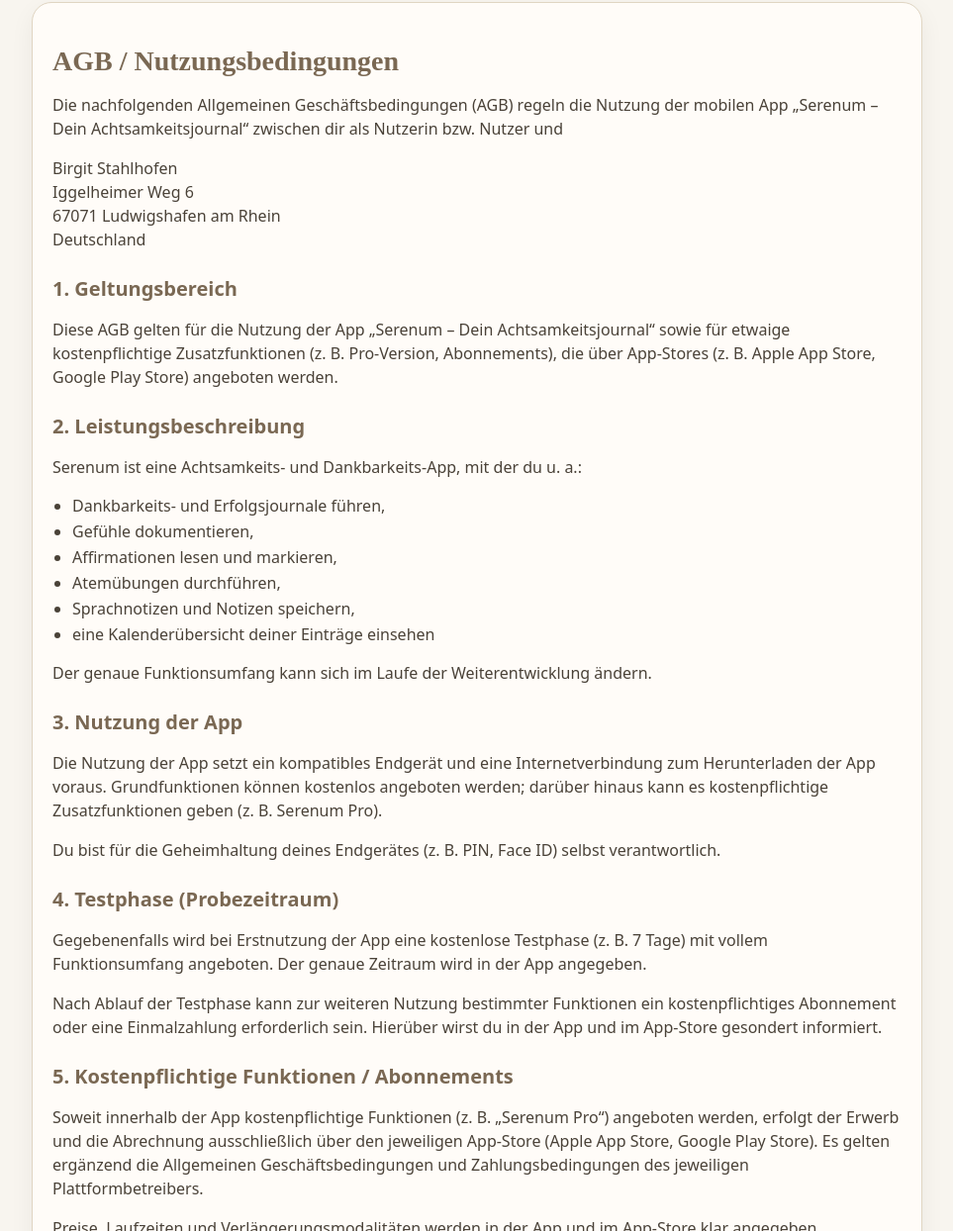
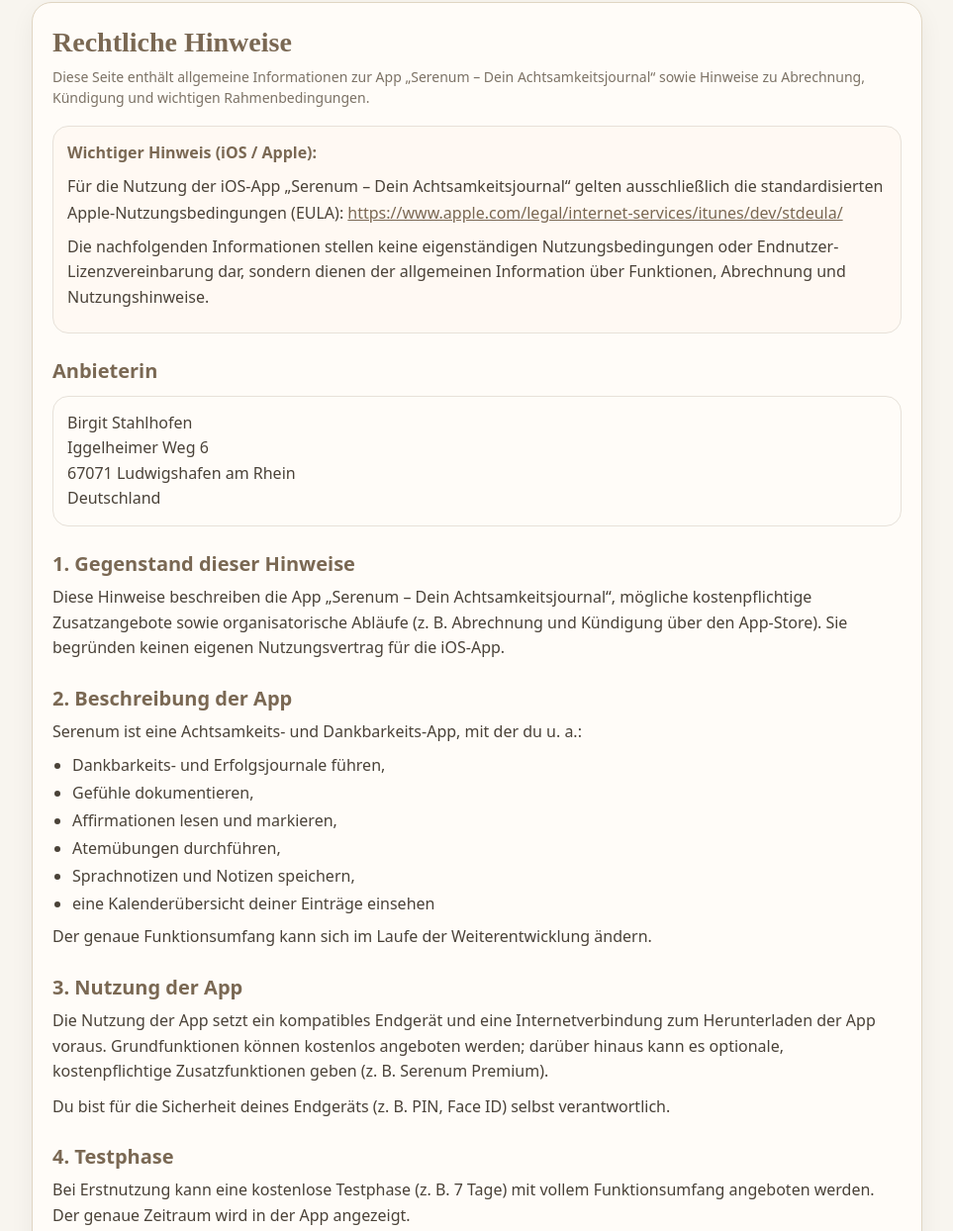
Before and after one commit to BellaStahl/serenum-legal, a plain HTML site: page agb.html in a window 1280 px wide. Shown: the part 30-1274 px from the top of the page at 99% size, without its empty margins (158-1121 px from the left). Drawn offline with Linux system fonts and the light colour scheme.

Commit message:
Update agb.html

```diff
--- a/agb.html
+++ b/agb.html
@@ -2,14 +2,25 @@
 <html lang="de">
 <head>
   <meta charset="UTF-8" />
-  <title>AGB / Nutzungsbedingungen – Serenum</title>
+  <title>Rechtliche Hinweise – Serenum</title>
   <meta name="viewport" content="width=device-width, initial-scale=1" />
   <style>
+    :root{
+      --bg: #F8F5EF;
+      --card: #FFFCF8;
+      --text: #4A4238;
+      --muted: #7C7265;
+      --accent: #7A6853;
+      --border: #E0D5C2;
+      --borderSoft: #E7E1D9;
+      --shadow: 0 8px 24px rgba(0,0,0,0.06);
+      --radius: 20px;
+    }
     body {
       margin: 0;
       font-family: system-ui, -apple-system, BlinkMacSystemFont, "Segoe UI", sans-serif;
-      background-color: #F8F5EF;
-      color: #4A4238;
+      background-color: var(--bg);
+      color: var(--text);
     }
     .wrapper {
       max-width: 900px;
@@ -17,78 +28,117 @@
       padding: 32px 16px 48px;
     }
     .card {
-      background-color: #FFFCF8;
-      border-radius: 20px;
+      background-color: var(--card);
+      border-radius: var(--radius);
       padding: 24px 20px;
-      border: 1px solid #E0D5C2;
-      box-shadow: 0 8px 24px rgba(0,0,0,0.06);
+      border: 1px solid var(--border);
+      box-shadow: var(--shadow);
     }
     h1 {
       font-family: "Times New Roman", "Georgia", serif;
       font-size: 28px;
-      color: #7A6853;
-      margin-bottom: 8px;
+      color: var(--accent);
+      margin: 0 0 8px 0;
+    }
+    .subtitle {
+      color: var(--muted);
+      font-size: 14px;
+      line-height: 1.5;
+      margin: 0 0 18px 0;
     }
     h2 {
       font-size: 20px;
-      color: #7A6853;
+      color: var(--accent);
       margin-top: 24px;
       margin-bottom: 8px;
     }
-    h3 {
-      font-size: 16px;
-      color: #7A6853;
-      margin-top: 18px;
-      margin-bottom: 6px;
-    }
     p {
-      line-height: 1.5;
-      margin-bottom: 6px;
+      line-height: 1.6;
+      margin: 0 0 10px 0;
     }
     ul {
       padding-left: 20px;
-      margin-bottom: 8px;
+      margin: 0 0 10px 0;
     }
-    li {
-      margin-bottom: 4px;
+    li { margin-bottom: 6px; }
+
+    a { color: var(--accent); }
+
+    .notice {
+      border: 1px solid var(--borderSoft);
+      background: #FFF9F3;
+      border-radius: 16px;
+      padding: 14px 14px;
+      margin: 16px 0 18px;
     }
-    a {
-      color: #7A6853;
+    .notice strong { color: var(--accent); }
+    .notice p { margin-bottom: 8px; }
+    .notice .link {
+      word-break: break-all;
+      display: inline-block;
+      margin-top: 2px;
     }
+
+    .provider {
+      border: 1px solid var(--borderSoft);
+      background: #FFFCF8;
+      border-radius: 16px;
+      padding: 14px;
+      margin: 12px 0 8px;
+    }
+    .provider p { margin: 0; color: var(--text); }
+
     .back {
-      margin-top: 20px;
+      margin-top: 18px;
       font-size: 14px;
+      color: var(--muted);
     }
   </style>
 </head>
+
 <body>
   <div class="wrapper">
     <div class="card">
-      <h1>AGB / Nutzungsbedingungen</h1>
+      <h1>Rechtliche Hinweise</h1>
+      <p class="subtitle">
+        Diese Seite enthält allgemeine Informationen zur App „Serenum – Dein Achtsamkeitsjournal“
+        sowie Hinweise zu Abrechnung, Kündigung und wichtigen Rahmenbedingungen.
+      </p>
+
+      <div class="notice">
+        <p><strong>Wichtiger Hinweis (iOS / Apple):</strong></p>
         <p>
-        Die nachfolgenden Allgemeinen Geschäftsbedingungen (AGB) regeln die Nutzung der
-        mobilen App „Serenum – Dein Achtsamkeitsjournal“ zwischen dir als Nutzerin bzw.
-        Nutzer und
+          Für die Nutzung der iOS-App „Serenum – Dein Achtsamkeitsjournal“ gelten ausschließlich die
+          standardisierten Apple-Nutzungsbedingungen (EULA):
+          <a class="link" href="https://www.apple.com/legal/internet-services/itunes/dev/stdeula/" target="_blank" rel="noopener noreferrer">
+            https://www.apple.com/legal/internet-services/itunes/dev/stdeula/
+          </a>
         </p>
+        <p>
+          Die nachfolgenden Informationen stellen keine eigenständigen Nutzungsbedingungen oder Endnutzer-Lizenzvereinbarung
+          dar, sondern dienen der allgemeinen Information über Funktionen, Abrechnung und Nutzungshinweise.
+        </p>
+      </div>
+
+      <h2>Anbieterin</h2>
+      <div class="provider">
         <p>
           Birgit Stahlhofen<br />
           Iggelheimer Weg 6<br />
           67071 Ludwigshafen am Rhein<br />
           Deutschland
         </p>
+      </div>
 
-      <h2>1. Geltungsbereich</h2>
+      <h2>1. Gegenstand dieser Hinweise</h2>
       <p>
-        Diese AGB gelten für die Nutzung der App „Serenum – Dein Achtsamkeitsjournal“
-        sowie für etwaige kostenpflichtige Zusatzfunktionen (z.&nbsp;B. Pro-Version,
-        Abonnements), die über App-Stores (z.&nbsp;B. Apple App Store, Google Play Store)
-        angeboten werden.
+        Diese Hinweise beschreiben die App „Serenum – Dein Achtsamkeitsjournal“, mögliche kostenpflichtige Zusatzangebote
+        sowie organisatorische Abläufe (z.&nbsp;B. Abrechnung und Kündigung über den App-Store).
+        Sie begründen keinen eigenen Nutzungsvertrag für die iOS-App.
       </p>
 
-      <h2>2. Leistungsbeschreibung</h2>
-      <p>
-        Serenum ist eine Achtsamkeits- und Dankbarkeits-App, mit der du u.&nbsp;a.:
-      </p>
+      <h2>2. Beschreibung der App</h2>
+      <p>Serenum ist eine Achtsamkeits- und Dankbarkeits-App, mit der du u.&nbsp;a.:</p>
       <ul>
         <li>Dankbarkeits- und Erfolgsjournale führen,</li>
         <li>Gefühle dokumentieren,</li>
@@ -97,111 +147,77 @@
         <li>Sprachnotizen und Notizen speichern,</li>
         <li>eine Kalenderübersicht deiner Einträge einsehen</li>
       </ul>
-      <p>
-        Der genaue Funktionsumfang kann sich im Laufe der Weiterentwicklung ändern.
-      </p>
+      <p>Der genaue Funktionsumfang kann sich im Laufe der Weiterentwicklung ändern.</p>
 
       <h2>3. Nutzung der App</h2>
       <p>
-        Die Nutzung der App setzt ein kompatibles Endgerät und eine Internetverbindung
-        zum Herunterladen der App voraus. Grundfunktionen können kostenlos angeboten
-        werden; darüber hinaus kann es kostenpflichtige Zusatzfunktionen geben
-        (z.&nbsp;B. Serenum Pro).
+        Die Nutzung der App setzt ein kompatibles Endgerät und eine Internetverbindung zum Herunterladen der App voraus.
+        Grundfunktionen können kostenlos angeboten werden; darüber hinaus kann es optionale, kostenpflichtige Zusatzfunktionen geben
+        (z.&nbsp;B. Serenum Premium).
       </p>
       <p>
-        Du bist für die Geheimhaltung deines Endgerätes (z.&nbsp;B. PIN, Face ID)
-        selbst verantwortlich.
+        Du bist für die Sicherheit deines Endgeräts (z.&nbsp;B. PIN, Face ID) selbst verantwortlich.
       </p>
 
-      <h2>4. Testphase (Probezeitraum)</h2>
+      <h2>4. Testphase</h2>
       <p>
-        Gegebenenfalls wird bei Erstnutzung der App eine kostenlose Testphase (z.&nbsp;B.
-        7 Tage) mit vollem Funktionsumfang angeboten. Der genaue Zeitraum wird in der
-        App angegeben.
+        Bei Erstnutzung kann eine kostenlose Testphase (z.&nbsp;B. 7 Tage) mit vollem Funktionsumfang angeboten werden.
+        Der genaue Zeitraum wird in der App angezeigt.
       </p>
       <p>
-        Nach Ablauf der Testphase kann zur weiteren Nutzung bestimmter Funktionen ein
-        kostenpflichtiges Abonnement oder eine Einmalzahlung erforderlich sein. Hierüber
-        wirst du in der App und im App-Store gesondert informiert.
+        Nach Ablauf der Testphase kann zur weiteren Nutzung bestimmter Funktionen ein kostenpflichtiges Abonnement erforderlich sein.
+        Hierüber wirst du in der App und im App-Store gesondert informiert.
       </p>
 
       <h2>5. Kostenpflichtige Funktionen / Abonnements</h2>
       <p>
-        Soweit innerhalb der App kostenpflichtige Funktionen (z.&nbsp;B. „Serenum Pro“)
-        angeboten werden, erfolgt der Erwerb und die Abrechnung ausschließlich über den
-        jeweiligen App-Store (Apple App Store, Google Play Store). Es gelten ergänzend
-        die Allgemeinen Geschäftsbedingungen und Zahlungsbedingungen des jeweiligen
-        Plattformbetreibers.
-      </p>
-      <p>
-        Preise, Laufzeiten und Verlängerungsmodalitäten werden in der App und im
-        App-Store klar angegeben.
+        Soweit innerhalb der App kostenpflichtige Funktionen angeboten werden, erfolgt der Erwerb und die Abrechnung ausschließlich
+        über den jeweiligen App-Store (Apple App Store bzw. Google Play Store). Preise, Laufzeiten und Verlängerungsmodalitäten werden
+        vor Abschluss transparent angezeigt.
       </p>
 
       <h2>6. Kündigung von Abonnements</h2>
       <p>
-        Die Kündigung von Abonnements erfolgt direkt über den jeweiligen App-Store,
-        in dem du das Abo abgeschlossen hast (z.&nbsp;B. im Apple App Store über deine
-        Apple-ID Einstellungen). Eine Kündigung gegenüber der Anbieterin ist in der
-        Regel nicht ausreichend, um das Abo zu beenden.
+        Die Kündigung von Abonnements erfolgt direkt über den jeweiligen App-Store, in dem du das Abo abgeschlossen hast
+        (z.&nbsp;B. im Apple App Store über deine Apple-ID Einstellungen).
       </p>
       <p>
-        Nach Kündigung läuft das Abonnement bis zum Ende der bereits bezahlten
-        Abrechnungsperiode weiter und endet dann automatisch.
+        Nach Kündigung läuft das Abonnement bis zum Ende der bereits bezahlten Abrechnungsperiode weiter und endet dann automatisch.
       </p>
 
-      <h2>7. Widerrufsrecht</h2>
+      <h2>7. Widerruf</h2>
       <p>
-        Soweit du als Verbraucherin oder Verbraucher ein kostenpflichtiges digitales
-        Angebot (z.&nbsp;B. Abonnement) über einen App-Store erwirbst, steht dir
-        grundsätzlich ein gesetzliches Widerrufsrecht zu. Die konkreten Bedingungen
-        und die Ausübung des Widerrufsrechts richten sich nach den Regelungen des
-        jeweiligen App-Stores (Apple / Google).
+        Soweit beim Erwerb digitaler Inhalte ein Widerrufsrecht besteht, richten sich die konkreten Bedingungen und die Ausübung
+        des Widerrufsrechts nach den Regelungen des jeweiligen App-Stores (Apple / Google).
       </p>
       <p>
-        Darüber hinaus verweise ich auf die separate Widerrufsbelehrung auf dieser
-        Website.
+        Ergänzend verweise ich auf die separate Widerrufsbelehrung auf dieser Website.
       </p>
 
       <h2>8. Gesundheitlicher Hinweis</h2>
       <p>
-        Serenum ist eine App zur Unterstützung von Achtsamkeit, Reflexion und
-        persönlichem Wohlbefinden. Die App ersetzt keine medizinische oder
-        psychotherapeutische Behandlung und stellt keine medizinische Beratung dar.
+        Serenum ist eine App zur Unterstützung von Achtsamkeit, Reflexion und persönlichem Wohlbefinden. Die App ersetzt keine medizinische
+        oder psychotherapeutische Behandlung und stellt keine medizinische Beratung dar.
       </p>
       <p>
-        Bei ernsthaften psychischen oder körperlichen Beschwerden wende dich bitte an
-        Ärztinnen, Therapeuten oder andere Fachpersonen.
+        Bei ernsthaften psychischen oder körperlichen Beschwerden wende dich bitte an Ärztinnen, Therapeuten oder andere Fachpersonen.
       </p>
 
-      <h2>9. Haftung</h2>
+      <h2>9. Haftungshinweis</h2>
       <p>
-        Für Schäden, die aus der Nutzung der App entstehen, haftet die Anbieterin nur,
-        soweit diese auf vorsätzlichem oder grob fahrlässigem Verhalten beruhen oder
-        eine wesentliche Vertragspflicht (Kardinalpflicht) verletzt wurde. Bei
-        leicht fahrlässiger Verletzung von Kardinalpflichten ist die Haftung auf den
-        typischerweise vorhersehbaren Schaden begrenzt.
-      </p>
-      <p>
-        Eine Haftung für mittelbare Schäden, Folgeschäden oder entgangenen Gewinn ist
-        ausgeschlossen, soweit gesetzlich zulässig.
+        Für Schäden, die aus der Nutzung der App entstehen, haftet die Anbieterin nur im Rahmen der gesetzlichen Vorschriften.
+        Eine Haftung für mittelbare Schäden, Folgeschäden oder entgangenen Gewinn ist – soweit gesetzlich zulässig – ausgeschlossen.
       </p>
 
-      <h2>10. Änderungen der App und der AGB</h2>
+      <h2>10. Änderungen</h2>
       <p>
-        Die Anbieterin behält sich vor, die App weiterzuentwickeln und Funktionen
-        anzupassen oder zu ergänzen. Ebenso können diese AGB geändert werden, soweit
-        dies sachlich gerechtfertigt ist (z.&nbsp;B. bei neuen Funktionen oder
-        geänderten rechtlichen Rahmenbedingungen).
-      </p>
-      <p>
-        Über wesentliche Änderungen wirst du in geeigneter Form informiert.
+        Die Anbieterin behält sich vor, die App weiterzuentwickeln und Funktionen anzupassen oder zu ergänzen. Ebenso können diese Hinweise
+        aktualisiert werden, soweit dies sachlich gerechtfertigt ist (z.&nbsp;B. bei neuen Funktionen oder geänderten rechtlichen Rahmenbedingungen).
       </p>
 
       <h2>11. Anwendbares Recht</h2>
       <p>
-        Es gilt das Recht der Bundesrepublik Deutschland unter Ausschluss des
-        UN-Kaufrechts. Zwingende Verbraucherschutzvorschriften deines Wohnsitzlandes
+        Es gilt das Recht der Bundesrepublik Deutschland unter Ausschluss des UN-Kaufrechts. Zwingende Verbraucherschutzvorschriften deines Wohnsitzlandes
         bleiben unberührt.
       </p>
 
```
Lines whose indentation alone changed are shown as unchanged.
